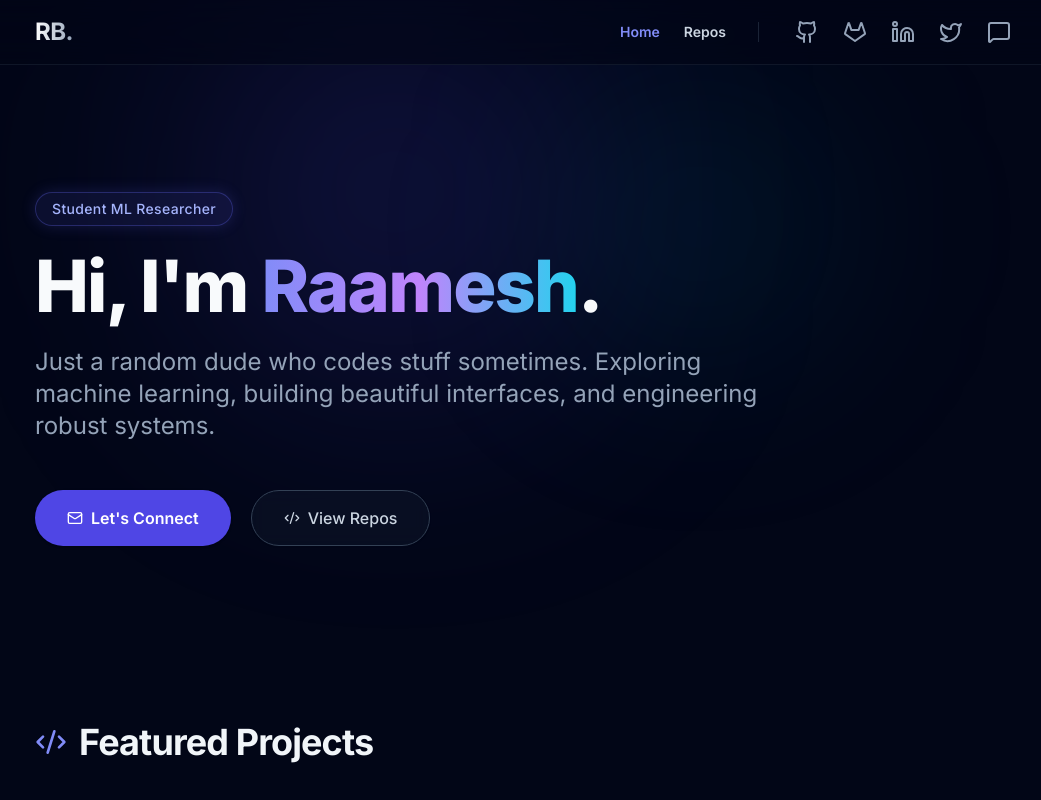
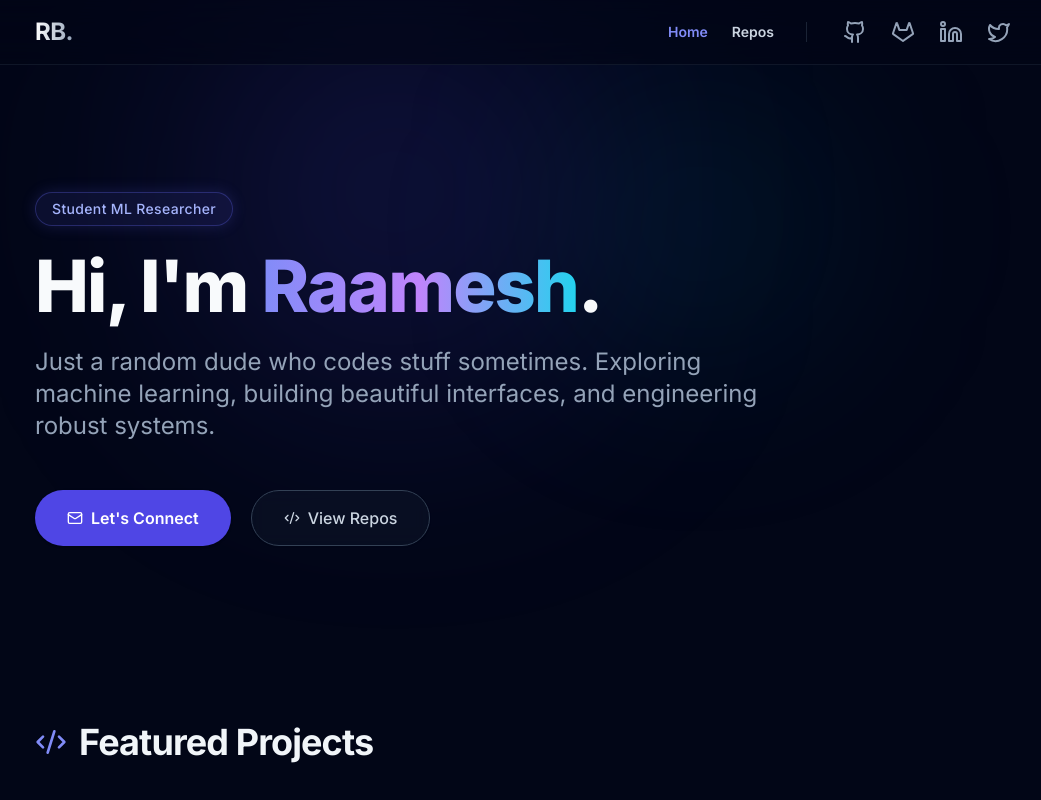
Before and after one commit to RaameshB/Personal-Website, a Vue app: page / in a window 1280 px wide. Shown: the top 800 px of the page, without its empty margins (117-1158 px from the left). Built offline with nearby package versions, Linux system fonts and the light colour scheme.

Commit message:
fix: remove reddit profile link

```diff
--- a/src/App.vue
+++ b/src/App.vue
@@ -1,6 +1,6 @@
 <script setup lang="ts">
 import { ref, computed, onMounted, onUnmounted } from 'vue';
-import { Github, Linkedin, Mail, Code2, ExternalLink, Twitter, MessageSquare, Gitlab } from 'lucide-vue-next';
+import { Github, Linkedin, Mail, Code2, ExternalLink, Twitter, Gitlab } from 'lucide-vue-next';
 import { Button } from '@/components/ui/button';
 import { Card, CardContent, CardDescription, CardFooter, CardHeader, CardTitle } from '@/components/ui/card';
 import { Badge } from '@/components/ui/badge';
@@ -75,9 +75,6 @@ const projects = [
           </a>
           <a href="https://twitter.com/raameshb_" target="_blank" rel="noopener noreferrer" class="text-slate-400 hover:text-indigo-400 transition-colors">
             <Twitter class="w-5 h-5 sm:w-6 sm:h-6" />
-          </a>
-          <a href="https://www.reddit.com/user/RaameshB" title="Reddit Profile" target="_blank" rel="noopener noreferrer" class="text-slate-400 hover:text-indigo-400 transition-colors">
-            <MessageSquare class="w-5 h-5 sm:w-6 sm:h-6" />
           </a>
         </nav>
       </div>
```
